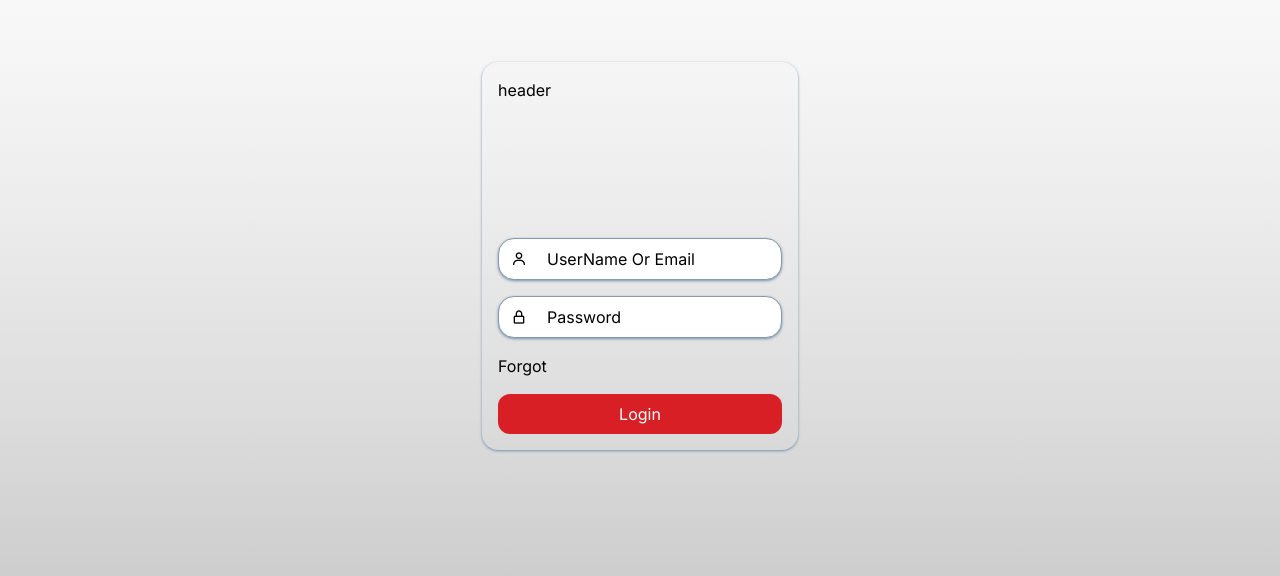
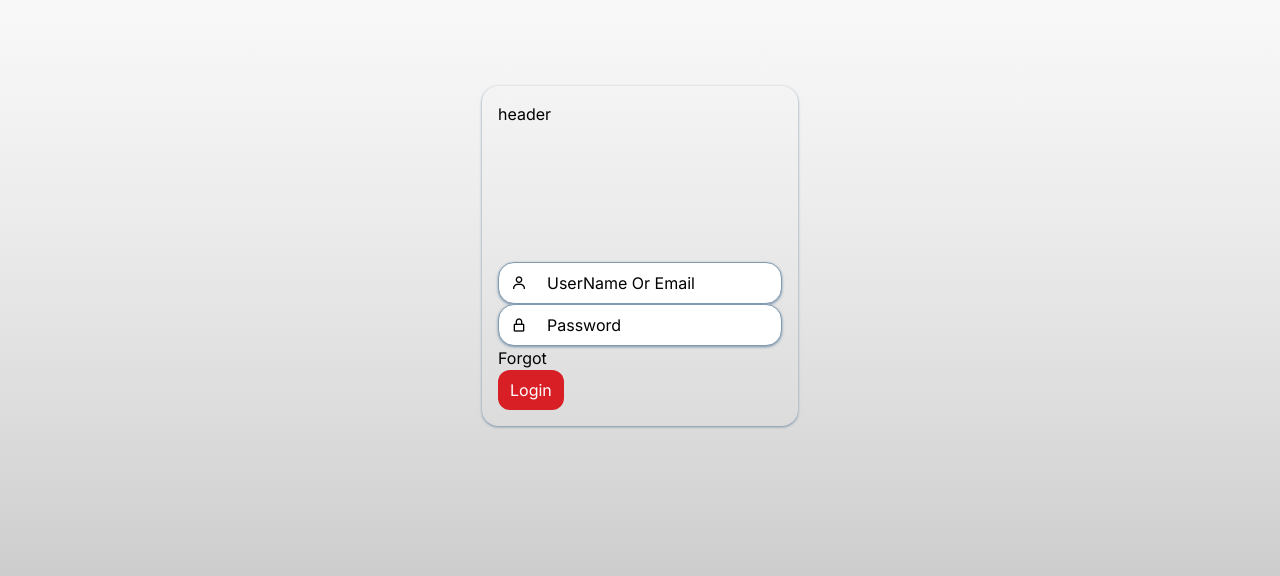
Before and after one commit to Nurullah-Nergiz/blog-web-app, a Next.js app: page /auth/login in a window 1280 px wide. Shown: the part 144-720 px from the top of the page. Built offline with nearby package versions, Linux system fonts and the light colour scheme.

Commit message:
Auth service available:connection to backend established

```diff
--- a/app/(auth)/auth/login/page.jsx
+++ b/app/(auth)/auth/login/page.jsx
@@ -1,24 +1,58 @@
+"use client";
 import PrimaryBtn from "@/components/btn/primary";
+import { loginServices } from "@/services/auth";
+import { loginSuccess } from "@/store/authStore";
 import Link from "next/link";
+import { useRouter } from "next/navigation";
+import { useRef } from "react";
+import { useDispatch } from "react-redux";
 
 export default function Page() {
+   const userName = useRef();
+   const password = useRef();
+   const dispatch = useDispatch();
+   const router = useRouter();
+
+   const handleSubmit = (e) => {
+      e.preventDefault();
+      console.log(userName.current.value, password.current.value);
+      loginServices({
+         email: userName.current.value,
+         password: password.current.value,
+      }).then((data) => {
+         console.log(data.data)
+         dispatch(loginSuccess(data.data));
+         router.push("/")
+      });
+   };
+
    return (
-      <>
+      <form onSubmit={handleSubmit}>
          <label className="px-3 py-2 bg-white flex items-center gap-2 border relative border-tertiary shadow shadow-tertiary rounded-2xl ">
             <i className="bx bx-user"></i>
-            <input type="text" className="w-full bg-transparent outline-none" required />
+            <input
+               type="text"
+               className="w-full bg-transparent outline-none"
+               required
+               ref={userName}
+            />
             <span>UserName Or Email</span>
          </label>
          <label className="px-3 py-2 bg-white flex items-center gap-2 border relative border-tertiary shadow shadow-tertiary rounded-2xl ">
             <i className="bx bx-lock-alt"></i>
-            <input type="text" className="w-full bg-transparent outline-none" required />
+            <input
+               type="password"
+               className="w-full bg-transparent outline-none"
+               required
+               ref={password}
+            />
             <span>Password</span>
          </label>
          <span className="flex justify-between">
             <Link href="./">Forgot</Link>
             {/* <button  className="px-3 py-2 bg-primary text-white">Login</button> */}
          </span>
-         <PrimaryBtn >Login</PrimaryBtn>
-      </>
+         <PrimaryBtn type="submit">Login</PrimaryBtn>
+      </form>
    );
 }
```
